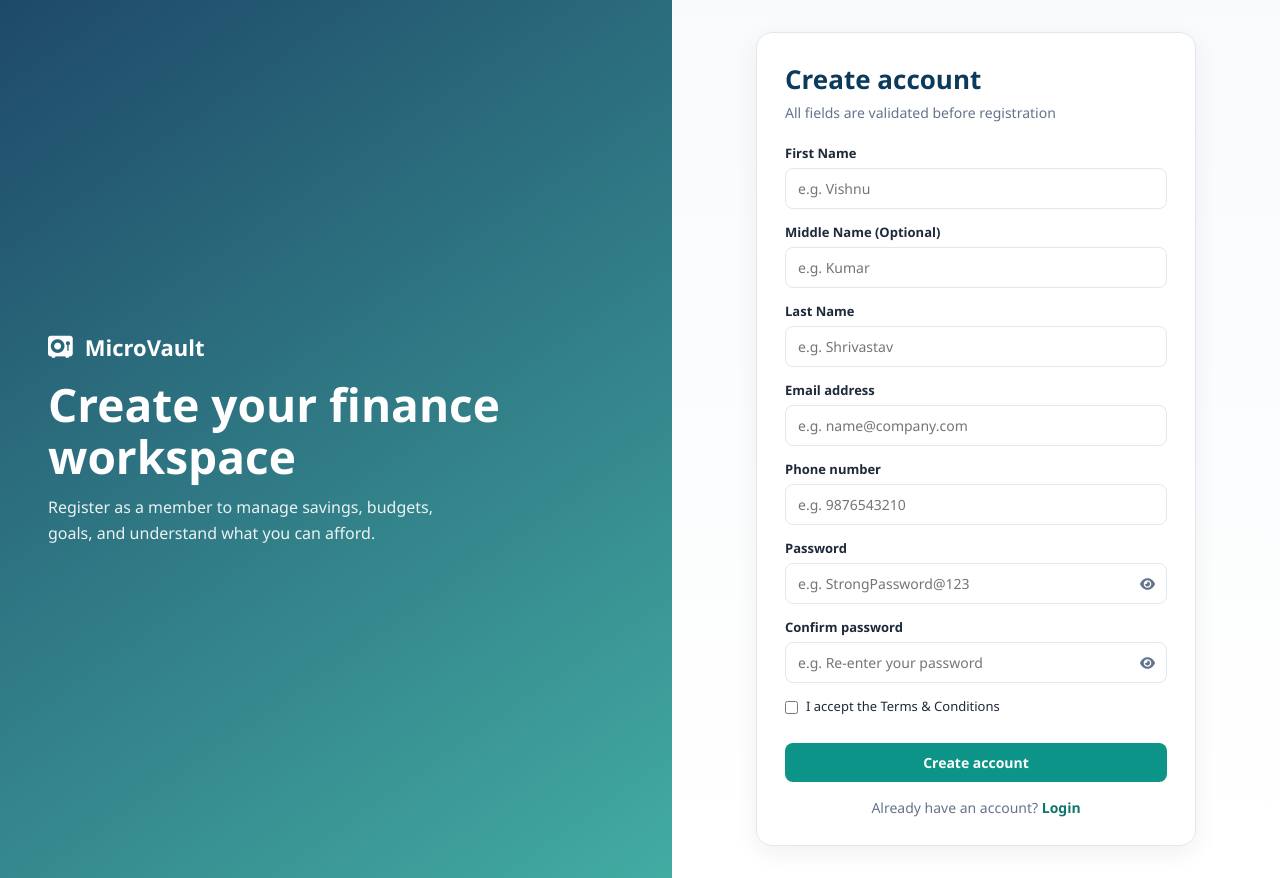
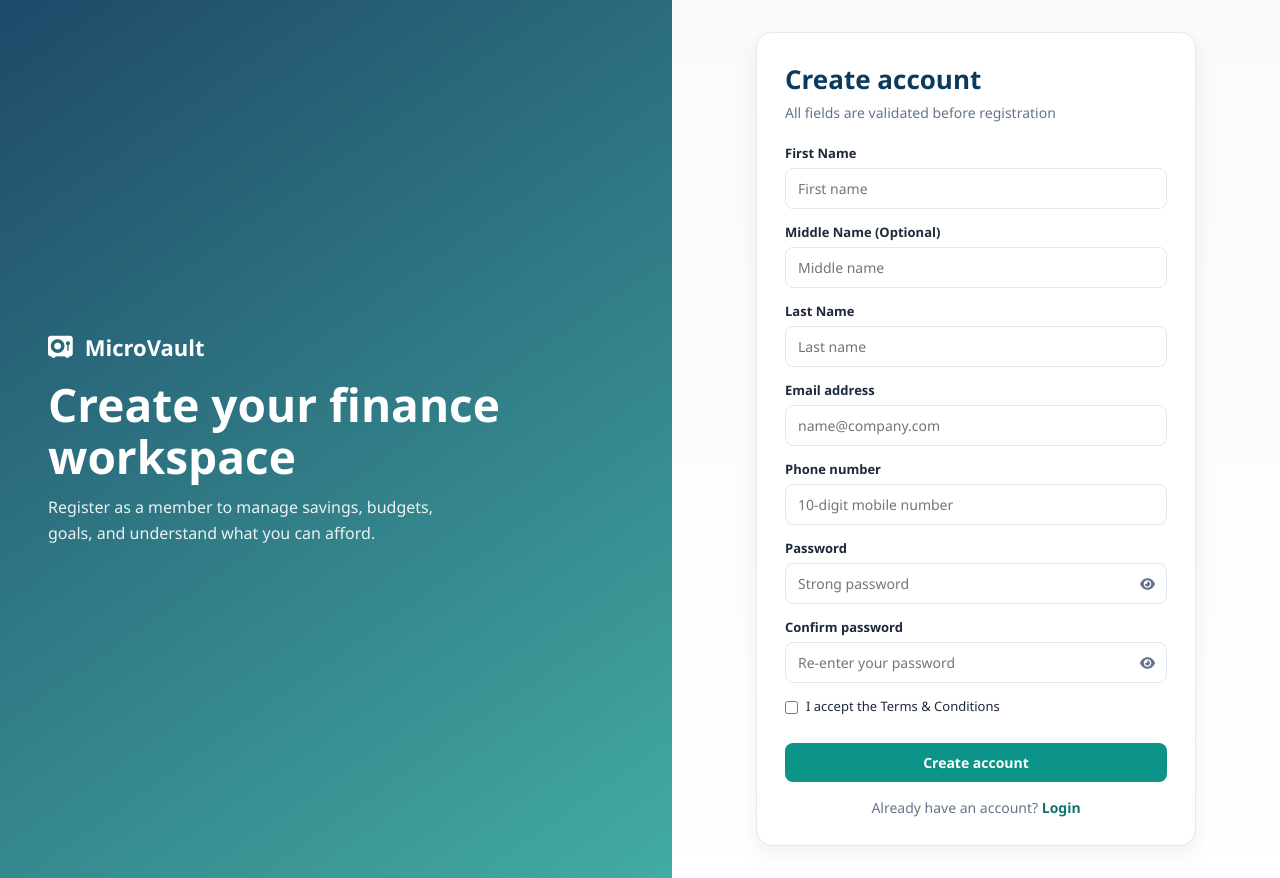
Before and after one commit to Vishnushrivastav111/Kitty-Party, an Angular app in the folder angular-frontend1/: page /register in a window 1280 px wide. Built offline with nearby package versions, Linux system fonts and the light colour scheme.

Commit message:
ui(frontend): clean registration placeholders

```diff
--- a/angular-frontend1/src/app/component/Auth/register/register.component.html
+++ b/angular-frontend1/src/app/component/Auth/register/register.component.html
@@ -1,18 +1,12 @@
 <div class="auth-page">
-  <section class="auth-visual"><div class="brand"><i class="fas fa-vault"></i> MicroVault</div><h1>Create your finance workspace</h1><p>Register as a member to manage savings, budgets, goals, and understand what you can afford.</p></section>
-  <section class="auth-panel"><div class="auth-card"><h2>Create account</h2><p class="subtitle">All fields are validated before registration</p>
-    <form (ngSubmit)="submit()" novalidate>
-      <div class="auth-field"><label for="firstName">First Name</label><input id="firstName" name="firstName" [(ngModel)]="firstName" (input)="validate('firstName')" placeholder="e.g. Vishnu" [class.input-error]="errors()['firstName']" /><span class="field-error" [style.display]="errors()['firstName'] ? 'block' : 'none'">{{ errors()['firstName'] }}</span></div>
-      <div class="auth-field"><label for="middleName">Middle Name (Optional)</label><input id="middleName" name="middleName" [(ngModel)]="middleName" (input)="validate('middleName')" placeholder="e.g. Kumar" [class.input-error]="errors()['middleName']" /><span class="field-error" [style.display]="errors()['middleName'] ? 'block' : 'none'">{{ errors()['middleName'] }}</span></div>
-      <div class="auth-field"><label for="lastName">Last Name</label><input id="lastName" name="lastName" [(ngModel)]="lastName" (input)="validate('lastName')" placeholder="e.g. Shrivastav" [class.input-error]="errors()['lastName']" /><span class="field-error" [style.display]="errors()['lastName'] ? 'block' : 'none'">{{ errors()['lastName'] }}</span></div>
-      <div class="auth-field"><label for="email">Email address</label><input id="email" type="email" name="email" [(ngModel)]="email" (input)="validate('email')" placeholder="e.g. name@company.com" [class.input-error]="errors()['email']" /><span class="field-error" [style.display]="errors()['email'] ? 'block' : 'none'">{{ errors()['email'] }}</span></div>
-      <div class="auth-field"><label for="phone">Phone number</label><input id="phone" name="phone" [(ngModel)]="phone" (input)="validate('phone')" maxlength="10" inputmode="numeric" placeholder="e.g. 9876543210" [class.input-error]="errors()['phone']" /><span class="field-error" [style.display]="errors()['phone'] ? 'block' : 'none'">{{ errors()['phone'] }}</span></div>
-      <div class="auth-field"><label for="password">Password</label><input id="password" [type]="show() ? 'text' : 'password'" name="password" [(ngModel)]="password" (input)="validate('password')" placeholder="e.g. StrongPassword@123" style="padding-right:42px" [class.input-error]="errors()['password']" /><button type="button" class="toggle-pass" (click)="show.set(!show())"><i class="fas" [class.fa-eye]="!show()" [class.fa-eye-slash]="show()"></i></button><span class="field-error" [style.display]="errors()['password'] ? 'block' : 'none'">{{ errors()['password'] }}</span></div>
-      <div class="auth-field"><label for="confirmPassword">Confirm password</label><input id="confirmPassword" [type]="show2() ? 'text' : 'password'" name="confirmPassword" [(ngModel)]="confirmPassword" (input)="validate('confirmPassword')" placeholder="e.g. Re-enter your password" style="padding-right:42px" [class.input-error]="errors()['confirmPassword']" /><button type="button" class="toggle-pass" (click)="show2.set(!show2())"><i class="fas" [class.fa-eye]="!show2()" [class.fa-eye-slash]="show2()"></i></button><span class="field-error" [style.display]="errors()['confirmPassword'] ? 'block' : 'none'">{{ errors()['confirmPassword'] }}</span></div>
-      <div class="auth-field" style="display:flex;gap:8px;align-items:flex-start"><input type="checkbox" id="terms" name="terms" [(ngModel)]="terms" style="width:auto;margin-top:4px" /><label for="terms" style="font-weight:500">I accept the <a routerLink="/terms">Terms &amp; Conditions</a></label></div>
-      <span class="field-error" [style.display]="errors()['terms'] ? 'block' : 'none'">{{ errors()['terms'] }}</span>
-      <button type="submit" class="btn btn-primary" style="width:100%;margin-top:8px" [disabled]="busy()">{{ busy() ? 'Creating…' : 'Create account' }}</button>
-    </form>
-    <p class="bottom-text">Already have an account? <a routerLink="/login">Login</a></p>
-  </div></section>
-</div>
+<section class="auth-visual"><div class="brand"><i class="fas fa-vault"></i> MicroVault</div><h1>Create your finance workspace</h1><p>Register as a member to manage savings, budgets, goals, and understand what you can afford.</p></section>
+<section class="auth-panel"><div class="auth-card"><h2>Create account</h2><p class="subtitle">All fields are validated before registration</p><form (ngSubmit)="submit()" novalidate>
+<div class="auth-field"><label for="firstName">First Name</label><input id="firstName" name="firstName" [(ngModel)]="firstName" (input)="validate('firstName')" placeholder="First name" [class.input-error]="errors()['firstName']" /><span class="field-error" [style.display]="errors()['firstName'] ? 'block' : 'none'">{{ errors()['firstName'] }}</span></div>
+<div class="auth-field"><label for="middleName">Middle Name (Optional)</label><input id="middleName" name="middleName" [(ngModel)]="middleName" (input)="validate('middleName')" placeholder="Middle name" [class.input-error]="errors()['middleName']" /><span class="field-error" [style.display]="errors()['middleName'] ? 'block' : 'none'">{{ errors()['middleName'] }}</span></div>
+<div class="auth-field"><label for="lastName">Last Name</label><input id="lastName" name="lastName" [(ngModel)]="lastName" (input)="validate('lastName')" placeholder="Last name" [class.input-error]="errors()['lastName']" /><span class="field-error" [style.display]="errors()['lastName'] ? 'block' : 'none'">{{ errors()['lastName'] }}</span></div>
+<div class="auth-field"><label for="email">Email address</label><input id="email" type="email" name="email" [(ngModel)]="email" (input)="validate('email')" placeholder="name@company.com" [class.input-error]="errors()['email']" /><span class="field-error" [style.display]="errors()['email'] ? 'block' : 'none'">{{ errors()['email'] }}</span></div>
+<div class="auth-field"><label for="phone">Phone number</label><input id="phone" name="phone" [(ngModel)]="phone" (input)="validate('phone')" maxlength="10" inputmode="numeric" placeholder="10-digit mobile number" [class.input-error]="errors()['phone']" /><span class="field-error" [style.display]="errors()['phone'] ? 'block' : 'none'">{{ errors()['phone'] }}</span></div>
+<div class="auth-field"><label for="password">Password</label><input id="password" [type]="show() ? 'text' : 'password'" name="password" [(ngModel)]="password" (input)="validate('password')" placeholder="Strong password" style="padding-right:42px" [class.input-error]="errors()['password']" /><button type="button" class="toggle-pass" (click)="show.set(!show())"><i class="fas" [class.fa-eye]="!show()" [class.fa-eye-slash]="show()"></i></button><span class="field-error" [style.display]="errors()['password'] ? 'block' : 'none'">{{ errors()['password'] }}</span></div>
+<div class="auth-field"><label for="confirmPassword">Confirm password</label><input id="confirmPassword" [type]="show2() ? 'text' : 'password'" name="confirmPassword" [(ngModel)]="confirmPassword" (input)="validate('confirmPassword')" placeholder="Re-enter your password" style="padding-right:42px" [class.input-error]="errors()['confirmPassword']" /><button type="button" class="toggle-pass" (click)="show2.set(!show2())"><i class="fas" [class.fa-eye]="!show2()" [class.fa-eye-slash]="show2()"></i></button><span class="field-error" [style.display]="errors()['confirmPassword'] ? 'block' : 'none'">{{ errors()['confirmPassword'] }}</span></div>
+<div class="auth-field" style="display:flex;gap:8px;align-items:flex-start"><input type="checkbox" id="terms" name="terms" [(ngModel)]="terms" style="width:auto;margin-top:4px" /><label for="terms" style="font-weight:500">I accept the <a routerLink="/terms">Terms &amp; Conditions</a></label></div><span class="field-error" [style.display]="errors()['terms'] ? 'block' : 'none'">{{ errors()['terms'] }}</span>
+<button type="submit" class="btn btn-primary" style="width:100%;margin-top:8px" [disabled]="busy()">{{ busy() ? 'Creating…' : 'Create account' }}</button></form><p class="bottom-text">Already have an account? <a routerLink="/login">Login</a></p></div></section></div>
```
